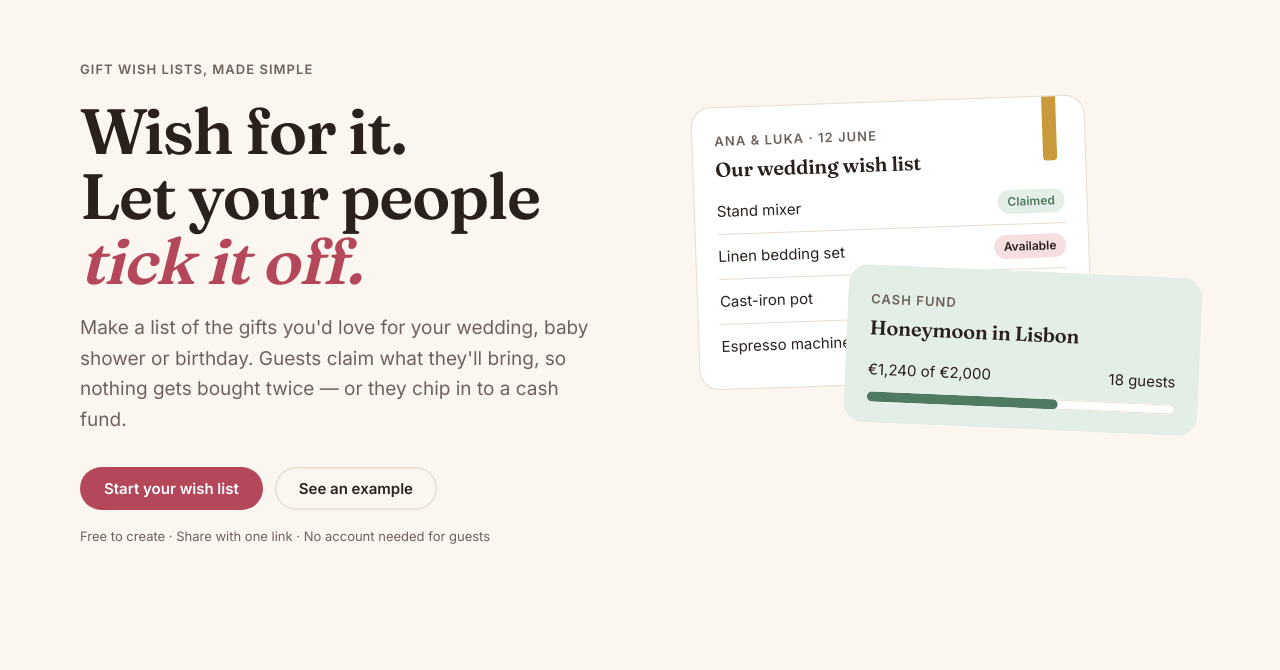
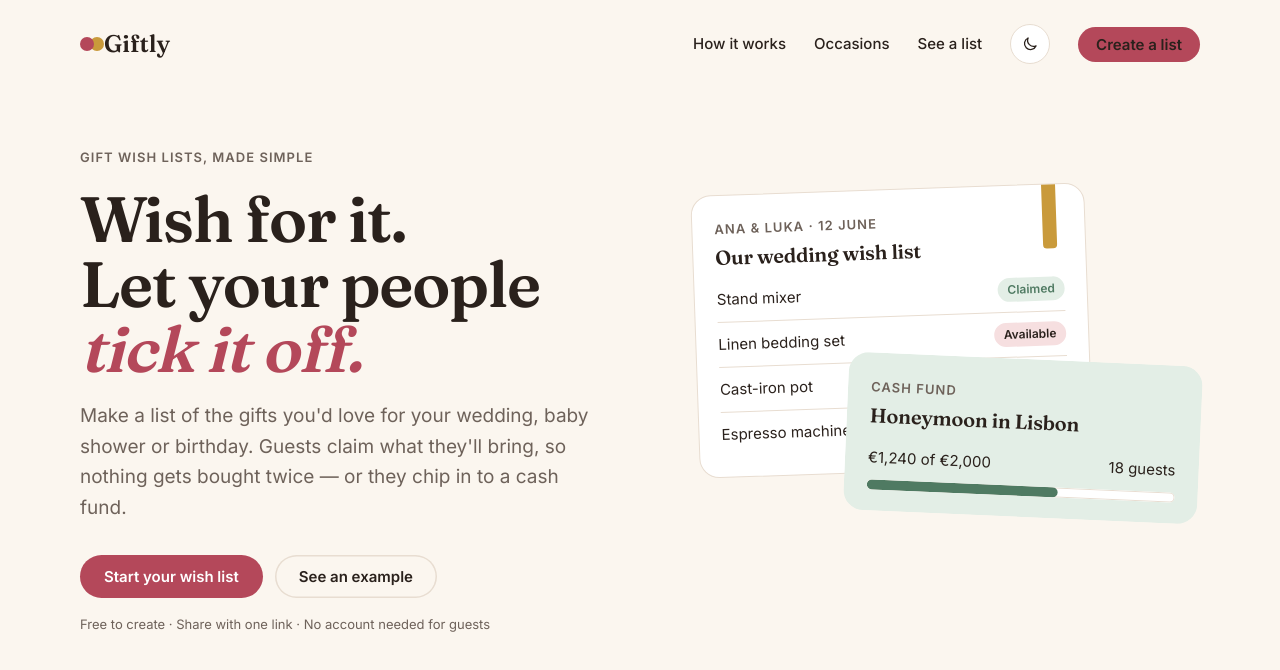
Before and after one commit to FasterThanIE/giftly, a React (Vite) app: page / in a window 1280 px wide. Shown: the top 670 px of the page. Built offline with nearby package versions, Linux system fonts and the light colour scheme.

Commit message:
Add navigation bar with theme toggle

```diff
--- a/src/App.jsx
+++ b/src/App.jsx
@@ -1,4 +1,5 @@
 import Hero from "./components/Hero.jsx";
+import Nav from "./components/Nav.jsx";
 
 
 function App() {
@@ -6,7 +7,8 @@ function App() {
 
   return (
     <div className="wrap">
-     <Hero />
+        <Nav />
+        <Hero />
 
     </div>
   )
--- /dev/null
+++ b/src/components/Nav.jsx
@@ -0,0 +1,40 @@
+
+import {useState} from "react";
+
+function Nav () {
+
+    const [theme, setTheme ] = useState("light");
+
+    const toggleTheme = () => {
+       const newTheme = theme === "light" ? "dark" : "light";
+       setTheme(newTheme);
+       document.documentElement.setAttribute("data-theme", newTheme);
+    }
+
+    return (
+
+        <nav>
+            <a className="logo" href="#"><i></i>Giftly</a>
+
+            <div className="navlinks">
+                <a href="#how">How it works</a>
+                <a href="#occasions">Occasions</a>
+                <a href="#demo">See a list</a>
+                <button className="theme" type="button" onClick={toggleTheme} aria-label="Switch theme">
+                    {theme === "light" ? (
+                        <svg className="moon" viewBox="0 0 24 24"><path d="M20 14.5A8 8 0 0 1 9.5 4 8 8 0 1 0 20 14.5z"/></svg>
+                    ) : (
+                        <svg className="sun" viewBox="0 0 24 24"><circle cx="12" cy="12" r="4"/><path d="M12 2v2M12 20v2M4.9 4.9l1.4 1.4M17.7 17.7l1.4 1.4M2 12h2M20 12h2M4.9 19.1l1.4-1.4M17.7 6.3l1.4-1.4"/></svg>
+                    )}
+                </button>
+                <a className="btn btn-primary" href="#start">Create a list</a>
+
+            </div>
+
+
+        </nav>
+
+    )
+}
+
+export default Nav;
--- a/src/index.css
+++ b/src/index.css
@@ -101,3 +101,48 @@ a { color:var(--rose); }
   background: var(--sage); border-radius: inherit;
   width: 62%;
 }
+
+nav {
+  display: flex; justify-content: space-between; align-items: center;
+  padding: 24px 0;
+}
+.logo {
+  font: 600 24px/1 var(--font-display);
+  display: flex; align-items: center; gap: 10px;
+  color: var(--ink); text-decoration: none;
+}
+.logo i {
+  width: 14px; height: 14px; border-radius: 50%;
+  background: var(--rose); box-shadow: 10px 0 0 var(--gold);
+}
+.navlinks {
+  display: flex; gap: 28px; align-items: center;
+  font-weight: 500; font-size: 15px;
+}
+.navlinks a {
+  color: var(--ink); text-decoration: none;
+}
+
+@media (max-width: 860px) {
+  .navlinks a:not(.btn) { display: none; }
+}
+
+
+.theme {
+  width: 40px; height: 40px;
+  border-radius: 50%;
+  border: 1.5px solid var(--line);
+  background: var(--card);
+  display: grid; place-items: center;
+  cursor: pointer; padding: 0;
+  font-size: 18px;
+}
+
+.theme svg {
+  width: 18px; height: 18px;
+  fill: none; stroke: var(--ink);
+  stroke-width: 1.75;
+  stroke-linecap: round; stroke-linejoin: round;
+}
+
+.navlinks .btn { padding: 10px 18px; }
```
